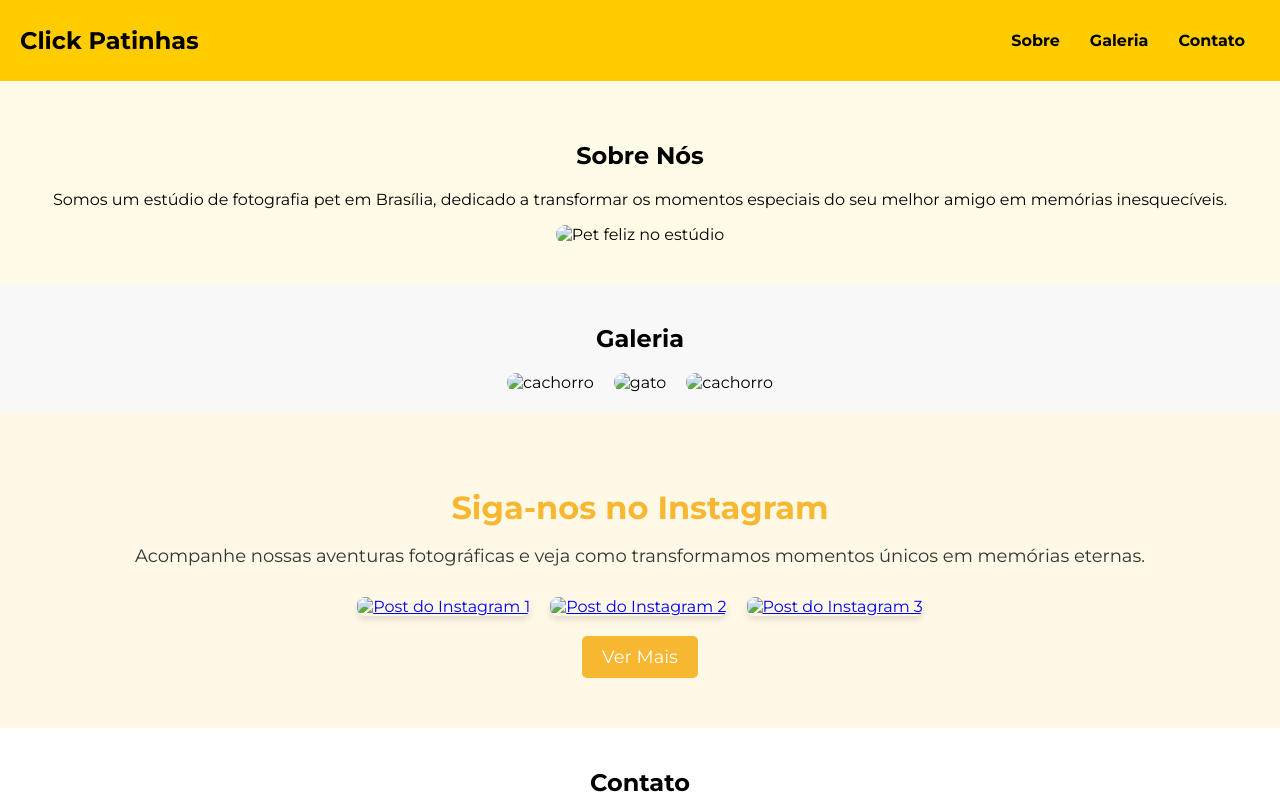
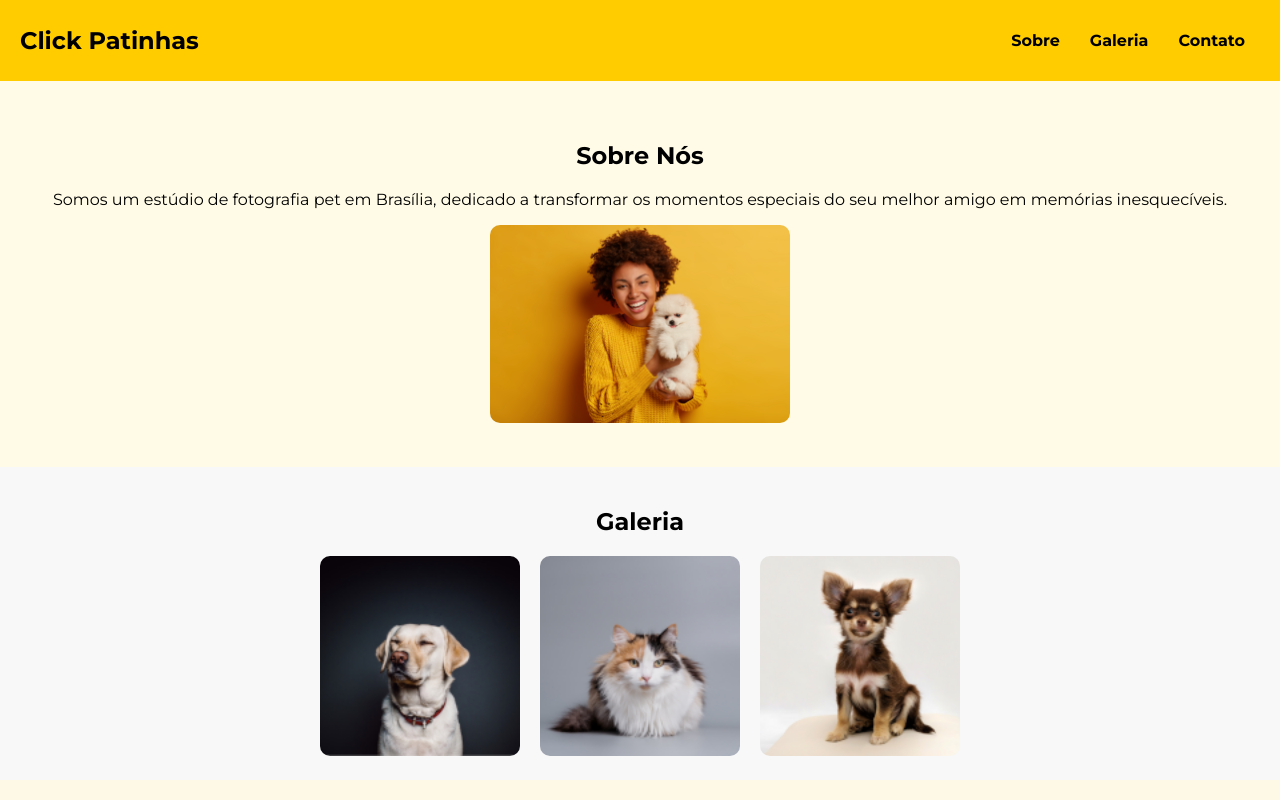
Before and after one commit to dianabispo/Projeto-final-Minas-Programam, a plain HTML site: page index.html in a window 1280 px wide. Shown: the top 800 px of the page. Drawn offline with Linux system fonts and the light colour scheme.

Commit message:
atualização do repositório

```diff
--- a/index.html
+++ b/index.html
@@ -24,20 +24,20 @@
     <section id="sobre" class="principal">
         <h2>Sobre Nós</h2>
         <p>Somos um estúdio de fotografia pet em Brasília, dedicado a transformar os momentos especiais do seu melhor amigo em memórias inesquecíveis.</p>
-        <img src="petamarelo.png" alt="Pet feliz no estúdio" class="imagem-sobre">
+        <img src="Imagens/petamarelo.png" alt="Pet feliz no estúdio" class="imagem-sobre">
     </section>
 
     <section id="galeria">
         <h2>Galeria</h2>
         <div class="galeria-container">
             <div class="galeria-item" data-title="Pet A" data-description="Um momento especial merece ser lembrado.">
-                <img src="cachorro.png" alt="cachorro">
+                <img src="Imagens/cachorro.png" alt="cachorro">
             </div>
             <div class="galeria-item" data-title="Pet B" data-description="Cada lembrança merece ser celebrada.">
-                <img src="cat.png" alt="gato">
+                <img src="Imagens/cat.png" alt="gato">
             </div>
             <div class="galeria-item" data-title="Pet C" data-description="Um momento inesquecível que merece ser revivido.">
-                <img src="dog.png" alt="cachorro">
+                <img src="Imagens/dog.png" alt="cachorro">
             </div>
         </div>
     </section>
@@ -47,13 +47,13 @@
         <p class="descricao-instagram">Acompanhe nossas aventuras fotográficas e veja como transformamos momentos únicos em memórias eternas.</p>
         <div class="instagram-feed">
             <a href="https://www.instagram.com/p/CxGk1V6xUoU/?img_index=1" target="_blank" class="instagram-link">
-                <img src="post1.png" alt="Post do Instagram 1">
+                <img src="Imagens/post1.png"Post do Instagram 1">
             </a>
             <a href="https://www.instagram.com/p/CxbC-ZeRU2r/" target="_blank" class="instagram-link">
-                <img src="post2.png" alt="Post do Instagram 2">
+                <img src="Imagens/post2.png" alt="Post do Instagram 2">
             </a>
             <a href="https://www.instagram.com/p/CxGlSFmRU3-/" target="_blank" class="instagram-link">
-                <img src="post3.png" alt="Post do Instagram 3">
+                <img src="Imagens/post3.png" alt="Post do Instagram 3">
             </a>
         </div>
         <div class="instagram-btn">
```
